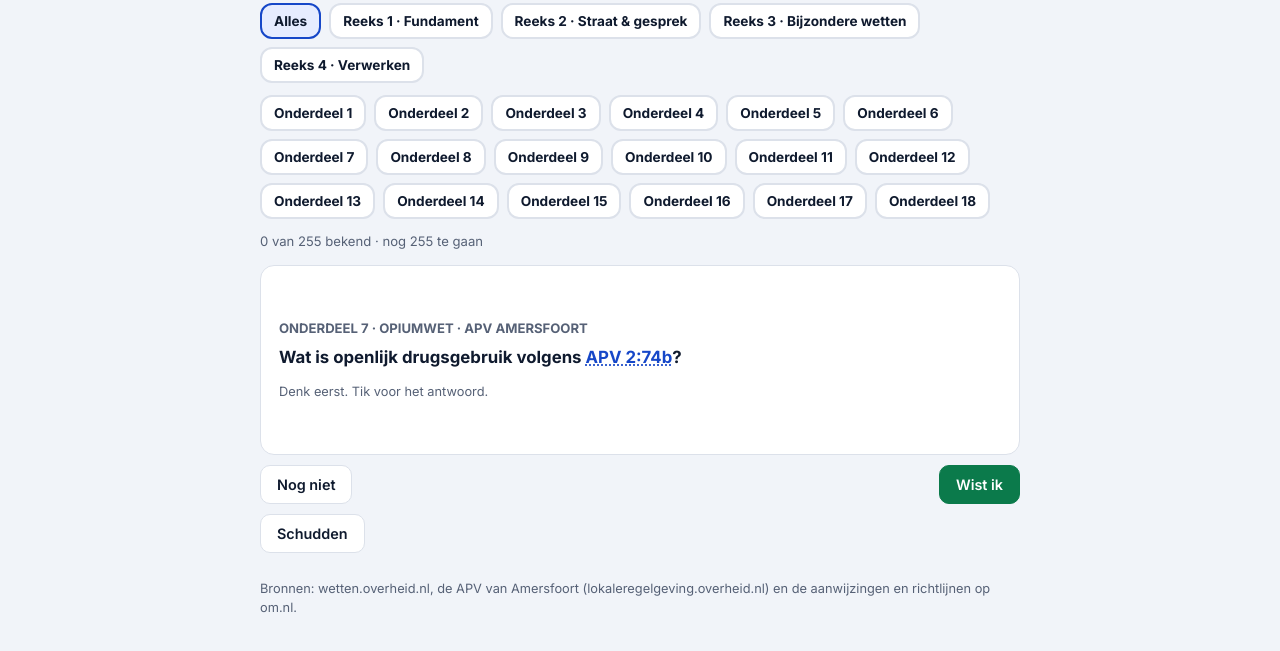
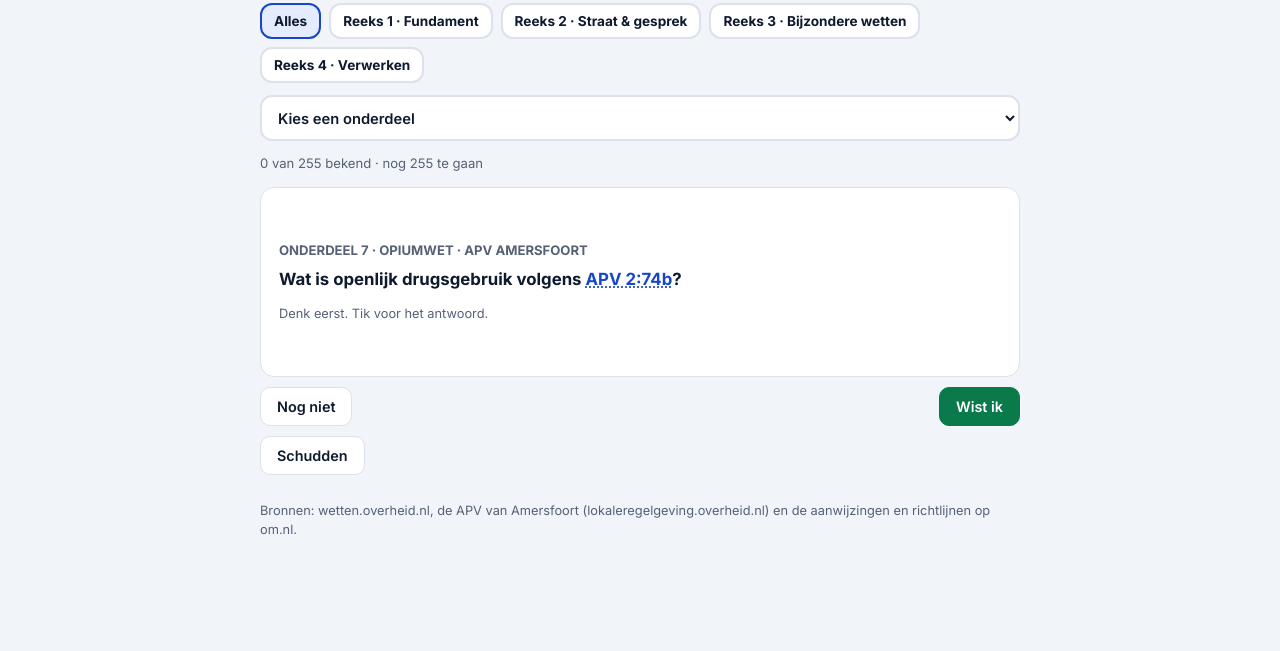
Before and after one commit to loubnabouba-blip/Handboek-P, a plain HTML site: page oefenen.html in a window 1280 px wide. Shown: the part 157-808 px from the top of the page. Drawn offline with Linux system fonts and the light colour scheme.

Commit message:
Oefenpagina: keuzelijst met onderdeelnamen in plaats van Onderdeel 1 t/m 18
Co-Authored-By: Claude Sonnet 5.5 <noreply@anthropic.com>
Claude-Session: https://claude.ai/code/session_01BVGzNKZjXjZrLcE4yLWx22

```diff
--- a/engine.css
+++ b/engine.css
@@ -270,3 +270,5 @@ nav.tabs{top:calc(53px + env(safe-area-inset-top,0px))}
 .rpi .qrow a.qmain{color:var(--ink)!important;background:transparent!important}
 .rpc{margin:0 0 4px}
 .tp{margin:10px 0 0}.tp .rpi{border-left-width:1px}.tp .qh{margin-top:6px}
+.selrow{margin-bottom:12px}.msel{width:100%;border:2px solid var(--line);background:var(--card);color:var(--ink);padding:11px 12px;border-radius:12px;font:600 .92rem var(--fb);appearance:auto}
+.msel:focus{outline:2px solid var(--acc);outline-offset:1px}
--- a/engine.js
+++ b/engine.js
@@ -442,7 +442,13 @@
       if (!deck) build();
       box.innerHTML = "";
       var c1 = el("div", "chips"); chip(c1, "Alles", "all"); [1, 2, 3, 4].forEach(function (r) { chip(c1, "Reeks " + r + " · " + REEKS[r][0], "r" + r); }); box.appendChild(c1);
-      var c2 = el("div", "chips"); mods().forEach(function (M) { chip(c2, "Onderdeel " + M.nr, M.id); }); box.appendChild(c2);
+      var c2 = el("div", "selrow");
+      var sl = document.createElement("select"); sl.className = "msel"; sl.setAttribute("aria-label", "Kies een onderdeel");
+      var o0 = document.createElement("option"); o0.value = ""; o0.textContent = "Kies een onderdeel"; sl.appendChild(o0);
+      mods().forEach(function (M) { var o = document.createElement("option"); o.value = M.id; o.textContent = M.nr + " · " + M.titel; if (filt === M.id) o.selected = true; sl.appendChild(o); });
+      if (filt.charAt(0) !== "m") o0.selected = true;
+      sl.onchange = function () { filt = sl.value || "all"; deck = null; draw(); };
+      c2.appendChild(sl); box.appendChild(c2);
       var sel = all.filter(inFilt), done = sel.filter(isKnown).length;
       if (!deck.length) {
         box.appendChild(el("div", "card", "<h2>Alles gehaald</h2><p>Je hebt alle " + sel.length + " kaarten in deze selectie als bekend gemarkeerd.</p>"));
```
Also changed, not shown: politiehandboek.html (+9 -1 lines).
